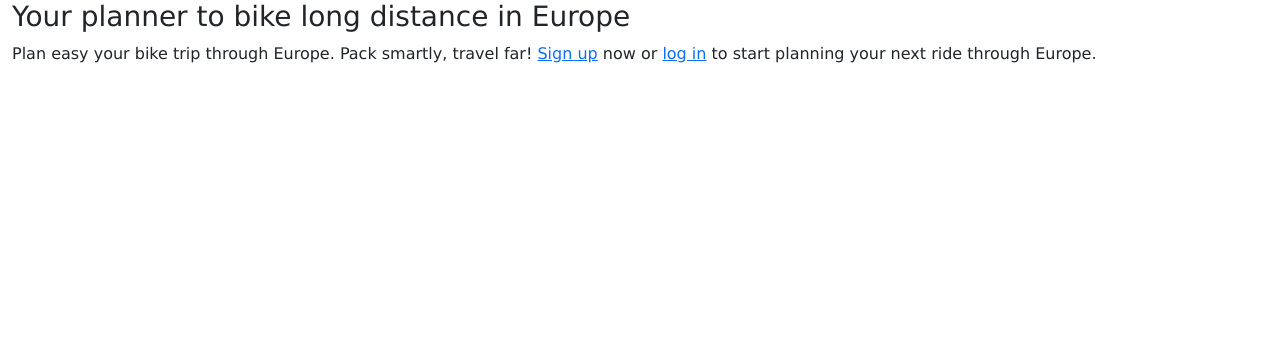
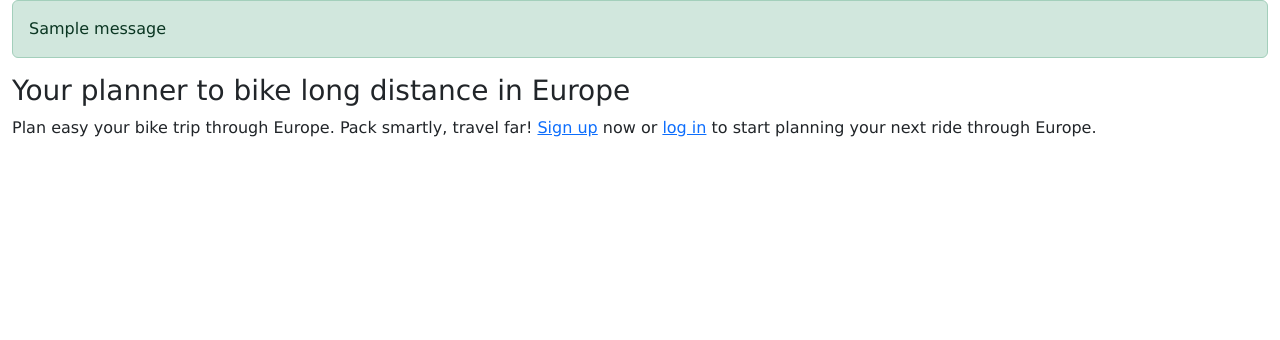
Before and after one commit to aedoardo1990/EU-BikePlanner, a Django app: page / in a window 1280 px wide. Shown: the part 86-426 px from the top of the page. Run offline with Django 4.2, Linux system fonts and the light colour scheme; tables that the repository leaves empty hold one stand-in row (values such as "Sample post"); one stand-in notice (Sample message) is shown; some libraries are stand-ins or nearby versions.

Commit message:
add flash messages after any action taken

```diff
--- a/templates/base.html
+++ b/templates/base.html
@@ -84,6 +84,12 @@
             </nav>
         </header>
         <main>
+            <!--to display form success message - credits to https://stackoverflow.com/questions/64242395/django-flash-messages-showing-only-on-the-django-admin-page-and-not-on-the-templ-->
+            {% if messages %}
+                {% for message in messages %}
+                        <div class="alert alert-{{ message.tags }}">{{ message }}</div>
+                {% endfor %}
+            {% endif %}
             {% block content %}
             {% endblock content %}
         </main>
--- a/templates/contact-received.html
+++ b/templates/contact-received.html
@@ -4,12 +4,6 @@
 
 <!-- contact-received.html content begins here -->
 <div>
-    <!--to display form success message - credits to https://stackoverflow.com/questions/64242395/django-flash-messages-showing-only-on-the-django-admin-page-and-not-on-the-templ-->
-    {% if messages %}
-    {% for message in messages %}
-            <div class="alert alert-{{ message.tags }}">{{ message }}</div>
-    {% endfor %}
-    {% endif %}
     <h3>Form successfully sent!</h3>
     <p>We will review your request and get back to you shortly.</p>
     <a href="{% url 'homepage' %}">Home <i class="fa-solid fa-bicycle fa-xl"></i></a>
```
